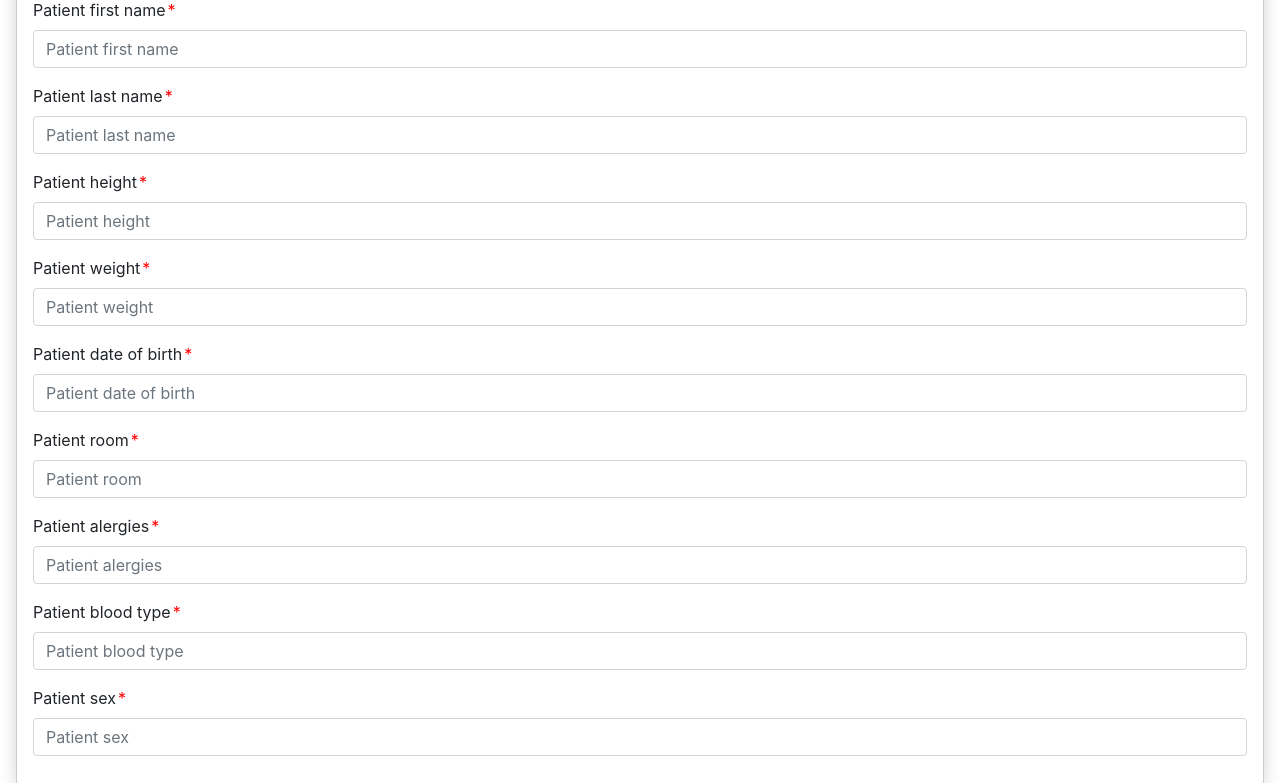
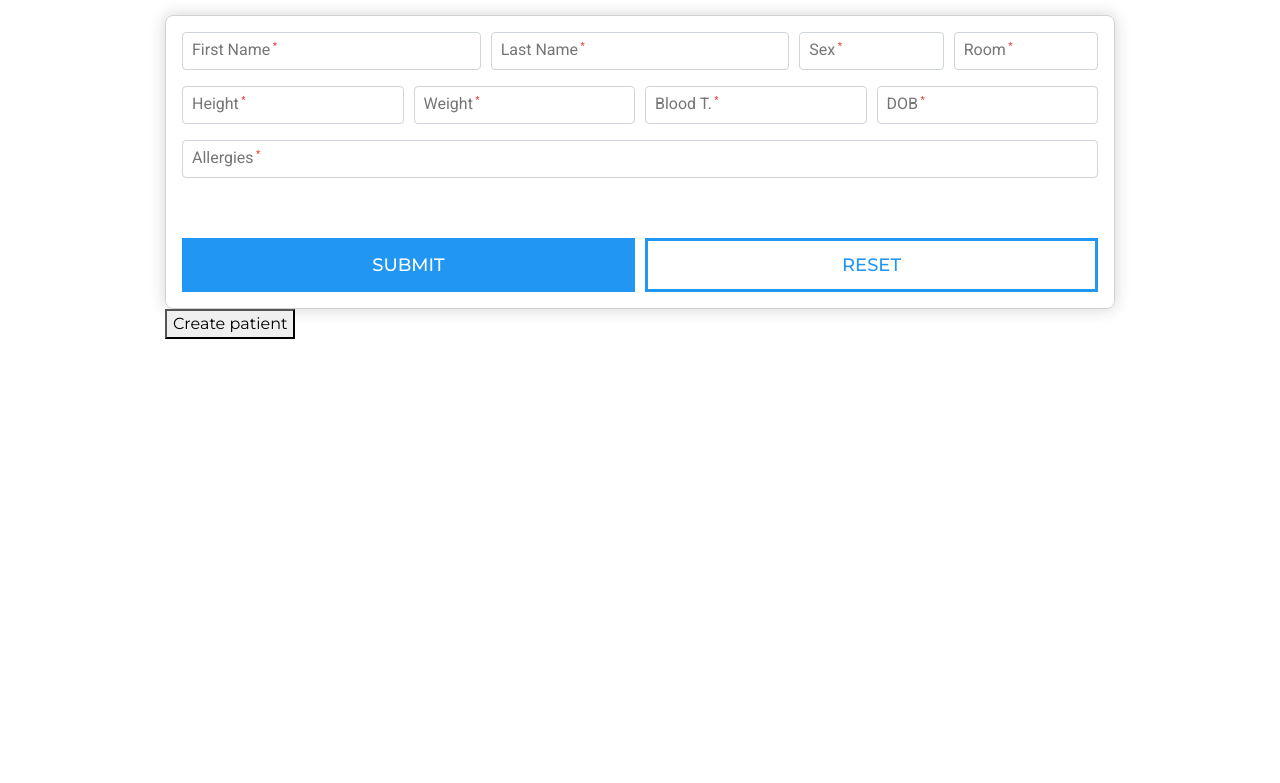
Before and after one commit to Headless-Marionettes/SuperNurseWeb, a website: page create-patient.html in a window 1280 px wide. Shown: the part 155-938 px from the top of the page. After the commit the page ends 800 px from the top, so only its background shows below. Drawn offline with nearby package versions, Linux system fonts and the light colour scheme; files that its build step writes are made by us from their sources.

Commit message:
added styles to create-patient page

```diff
--- a/create-patient.html
+++ b/create-patient.html
@@ -2,161 +2,151 @@
 <html lang="en">
 
 <head>
-    <title>Bootstrap Example</title>
 <meta charset="utf-8">
-    <meta name="viewport" content="width=device-width, initial-scale=1">
-    <link rel="stylesheet" href="https://maxcdn.bootstrapcdn.com/bootstrap/4.3.1/css/bootstrap.min.css">
+<meta name="viewport" content="width=device-width, initial-scale=1.0" />
+<title>Super Nurse | Create Patient</title>
+<link href="./css/bootstrap.css" rel="stylesheet" type="text/css" />
+<link href="./css/bootstrap-grid.css" rel="stylesheet" type="text/css" />
+<link href="./css/bootstrap-reboot.css" rel="stylesheet" type="text/css" />
+
+<link href="./css/styles.css" rel="stylesheet" type="text/css" />
+<link href="https://fonts.googleapis.com/css?family=Montserrat:400,500|Roboto:400,500&display=swap" rel="stylesheet">
+
+<script src="https://code.jquery.com/jquery-3.3.1.slim.min.js" integrity="sha384-q8i/X+965DzO0rT7abK41JStQIAqVgRVzpbzo5smXKp4YfRvH+8abtTE1Pi6jizo" crossorigin="anonymous"></script>
+<script src="https://cdnjs.cloudflare.com/ajax/libs/popper.js/1.14.7/umd/popper.min.js" integrity="sha384-UO2eT0CpHqdSJQ6hJty5KVphtPhzWj9WO1clHTMGa3JDZwrnQq4sF86dIHNDz0W1" crossorigin="anonymous"></script>
 <script src="https://ajax.googleapis.com/ajax/libs/jquery/3.4.1/jquery.min.js"></script>
-    <script src="https://cdnjs.cloudflare.com/ajax/libs/popper.js/1.14.7/umd/popper.min.js"></script>
-    <script src="https://maxcdn.bootstrapcdn.com/bootstrap/4.3.1/js/bootstrap.min.js"></script>
-    <script src="https://ajax.googleapis.com/ajax/libs/jquery/3.1.0/jquery.min.js"></script>
-    <style>
-        .user-info {
-            margin-left: 1rem;
-            margin-right: 1rem;
-            flex: 0 0 30%;
-            padding: 1rem;
-            border-radius: 0.5rem;
-            border: 0.0625rem solid #ccc;
-            box-shadow: 0 0 1rem rgba(33, 33, 33, .2);
-        }
 
-        .creditCardForm {
-            margin-right: 1rem;
-            flex: 1;
-            min-width: 40%;
-        }
+<link rel="stylesheet" href="https://cdnjs.cloudflare.com/ajax/libs/font-awesome/4.7.0/css/font-awesome.min.css">
+<script src="js/bootstrap.bundle.js"></script>
 
-        .user-info label::after {
-            content: "*";
-            color: red;
-            margin-left: 2px
-        }
-
-        .creditCardForm label::after {
-            content: "*";
-            color: red;
-            margin-left: 2px
-        }
-
-        .info-with-navigation-bar {
-            display: flex;
-            flex-direction: column;
-        }
-
-        .navigation-bar {
-            display: flex;
-            width: 100%;
-            justify-content: space-between;
-        }
-
-        .navigation-bar button {
-            margin-top: 2rem;
-            margin-right: 1rem;
-            margin-left: 1rem;
-        }
-
-        .user-info {
-            margin-top: 2rem;
-        }
-    </style>
 </head>
 
-<body>
-    <nav class="navbar navbar-dark navbar-expand-md bg-dark">
-        <a class="navbar-brand" href="#">Super Nurse</a>
-        <button class="navbar-toggler" type="button" data-toggle="collapse" data-target="#navbarTogglerDemo02" aria-controls="navbarTogglerDemo02" aria-expanded="false" aria-label="Toggle navigation">
-                    <img src="./images/menu-button-of-three-horizontal-lines.png" alt="" class="hamburger-icon">
+<body class="create-patient-page">
+<nav class="navbar navbar-dark navbar-expand-md ">
+    <a class="navbar-brand mobile" href="#">
+        <img src="./images/nurse-logo2.png" width="30" height="30" class="d-inline-block align-top" alt="">
+        Super Nurse
+    </a>
+    <button class="navbar-toggler collapsed" type="button" data-toggle="collapse" data-target="#navbarCollapse" aria-controls="navbarCollapse" aria-expanded="false" aria-label="Toggle navigation">
+        <span class="navbar-toggler-icon"></span>
     </button>
-        <div class="collapse navbar-collapse" id="navbarTogglerDemo02">
-            <form class="navbar-form navbar-left">
-                <div class="input-group">
-                    <input type="text" class="form-control" placeholder="Search" name="search">
-                    <div class="input-group-btn">
-                        <button class="btn btn-default" type="submit">
-                                      <i class="glyphicon glyphicon-search"></i>
-                                    </button>
-                    </div>
-                </div>
-            </form>
-            <ul class="nav navbar-nav navbar-right">
-                <li><a href="./create-patient.html">Create patient</a></li>
+    <div class="collapse navbar-collapse no-gutters" id="navbarCollapse">
+        <a class="navbar-brand desktop" href="#">
+            <img src="./images/nurse-logo2.png" width="30" height="30" class="d-inline-block align-top" alt="">
+            Super Nurse
+        </a>
+        <ul class="nav navbar-nav">
             <li><a href="./patients-list.html">View Patients</a></li>
             <li><a href="./index.html">Log out</a></li>
         </ul>
     </div>
-        <!-- </div> -->
 </nav>
+<div class="container">
+    <h1>Create patient</h1>
 
-    <h1 class="banner">Create patient</h1>
-
+    <div class="container form-wrapper">
         <form id="userInfo" class="user-info" novalidate>
+            <div class="three-col-fields">
                 <div class="form-group">
-            <label for="patientFirstName">Patient first name</label>
-            <input type="text" class="form-control" id="patientFirstName" placeholder="Patient first name">
+                    <div class="input-wrapper">
+                        <input type="text" class="form-control" id="patientFirstName" placeholder=" ">
+                        <label for="patientFirstName" class="form-label required">First Name</label>
+                    </div>
                     <div class="invalid-feedback">
                         Patient first name cannot be empty
                     </div>
                 </div>
                 <div class="form-group">
-            <label for="patientLastName">Patient last name</label>
-            <input type="text" class="form-control" id="patientLastName" placeholder="Patient last name">
+                    <div class="input-wrapper">
+                        <input type="text" class="form-control" id="patientLastName" placeholder=" ">
+                        <label for="patientLastName" class="form-label required">Last Name</label>
+                    </div>
                     <div class="invalid-feedback">
                         Patient last name cannot be empty
                     </div>
                 </div>
+
+                <div class="two-col-fields">
                     <div class="form-group">
-            <label for="patientHeight">Patient height</label>
-            <input type="text" class="form-control" id="patientHeight" placeholder="Patient height">
+                        <div class="input-wrapper">
+                            <input type="text" class="form-control" id="patientSex" placeholder=" ">
+                            <label for="patientSex" class="form-label required">Sex</label>
+                        </div>
+                        <div class="invalid-feedback">
+                            Patient sex cannot be empty
+                        </div>
+                    </div>
+
+                    <div class="form-group">
+                        <div class="input-wrapper">
+                            <input type="text" class="form-control" id="patientRoom" placeholder=" ">
+                            <label for="patientRoom" class="form-label required">Room</label>
+                        </div>
+                        <div class="invalid-feedback">
+                            Patient room cannot be empty
+                        </div>
+                    </div>
+                </div>
+
+            </div>
+            <div class="two-col-fields">
+                <div class="two-col-fields">
+                    <div class="form-group">
+                        <div class="input-wrapper">
+                            <input type="text" class="form-control" id="patientHeight" placeholder=" ">
+                            <label for="patientHeight" class="form-label required">Height</label>
+                        </div>
                         <div class="invalid-feedback">
                             Patient height cannot be empty
                         </div>
                     </div>
                     <div class="form-group">
-            <label for="patientWeight">Patient weight</label>
-            <input type="text" class="form-control" id="patientWeight" placeholder="Patient weight">
+                        <div class="input-wrapper">
+                            <input type="text" class="form-control" id="patientWeight" placeholder=" ">
+                            <label for="patientWeight" class="form-label required">Weight</label>
+                        </div>
                         <div class="invalid-feedback">
                             Patient weight cannot be empty
                         </div>
                     </div>
+                </div>
+                <div class="two-col-fields">
                     <div class="form-group">
-            <label for="patientDateOfBirth">Patient date of birth</label>
-            <input type="text" class="form-control" id="patientDateOfBirth" placeholder="Patient date of birth">
+                        <div class="input-wrapper">
+                            <input type="text" class="form-control" id="patientBloodType" placeholder=" ">
+                            <label for="patientBloodType" class="form-label required">Blood T.</label>
+                        </div>
+                        <div class="invalid-feedback">
+                            Patient blood type cannot be empty
+                        </div>
+                    </div>
+                    <div class="form-group">
+                        <div class="input-wrapper">
+                            <input type="text" class="form-control" id="patientDateOfBirth" placeholder=" ">
+                            <label for="patientDateOfBirth" class="form-label required">DOB</label>
+                        </div>
                         <div class="invalid-feedback">
                             Patient date of birth cannot be empty
                         </div>
                     </div>
-        <div class="form-group">
-            <label for="patientRoom">Patient room</label>
-            <input type="text" class="form-control" id="patientRoom" placeholder="Patient room">
-            <div class="invalid-feedback">
-                Patient room cannot be empty
                 </div>
             </div>
 
             <div class="form-group">
-            <label for="patientAlergies">Patient alergies</label>
-            <input type="text" class="form-control" id="patientAlergies" placeholder="Patient alergies">
-        </div>
-
-        <div class="form-group">
-            <label for="patientBloodType">Patient blood type</label>
-            <input type="text" class="form-control" id="patientBloodType" placeholder="Patient blood type">
-            <div class="invalid-feedback">
-                Patient blood type cannot be empty
+                <div class="input-wrapper">
+                    <input type="text" class="form-control" id="patientAlergies" placeholder=" ">
+                    <label for="patientAlergies" class="form-label required">Allergies</label>
                 </div>
             </div>
 
-        <div class="form-group">
-            <label for="patientSex">Patient sex</label>
-            <input type="text" class="form-control" id="patientSex" placeholder="Patient sex">
-            <div class="invalid-feedback">
-                Patient sex cannot be empty
+            <div class="two-col-fields actions">
+                <button type="submit" id="submit-button" class="primary-button">Submit</button>
+                <button type="reset" class="secondary-button">Reset</button>
+            </div>
+        </form>
+        <button type="button" onclick="createPatient()">Create patient</button>
     </div>
 </div>
-    </form>
-
-    <button type="button" onclick="createPatient()">Create patient</button>
 </body>
 <script src="js/create-patient.js"></script>
 
--- a/js/login.scss.js
+++ b/js/login.scss.js
@@ -1,6 +1,6 @@
 var load = function() {
     window.localStorage.removeItem("token");
-}
+};
 
 $("#sign-in-form").each(function() {
     var form = this;
--- a/scss/_import.scss
+++ b/scss/_import.scss
@@ -7,3 +7,4 @@
 @import 'login-page/module';
 @import 'patients-list-page/module';
 @import 'patient-profile-page/module';
+@import 'create-patient/module';
--- /dev/null
+++ b/scss/create-patient/_create-patient-page.scss
@@ -0,0 +1,63 @@
+//_login-page.scss - contains scss styles for
+//login page, which will be converted to css
+//
+// Author: Ignat
+
+@mixin create-patient-page\apply() {
+  .user-info {
+    padding: rem-calc(16) rem-calc(16) rem-calc(16);
+    border-radius: rem-calc(8);
+    border: rem-calc(1) solid get-color('light-grey');
+    box-shadow: 0 0 1rem rgba(33, 33, 33, .2);
+  }
+
+  .form-wrapper{
+    @include spacing\apply('create-pat.form.outer', $types: ('padding'), $sides: ('right', 'left'));
+
+  }
+
+  h1{
+    margin: rem-calc(20) 0;
+    color: get-color('primary-dark');
+
+    @include media-query\apply('large') {
+      margin: rem-calc(30) 0;
+    }
+  }
+
+  .input-wrapper {
+    position: relative;
+    display: flex;
+    order: -1;
+  }
+
+  .form-label {
+    position: absolute;
+    transform: translate(10px, 6px) scale(1);
+    color: get-color('grey');
+    font-weight: 300;
+  }
+
+  .form-control {
+
+    &:focus,
+    &:not(:placeholder-shown) {
+      + .form-label {
+        transform: translate(0px, -7px) scale(.60);
+        color: get-color('primary-dark');
+        font-weight: 400;
+      }
+    }
+  }
+
+  .actions{
+    @include spacing\apply('create-pat.form.actions', $types: ('margin'), $sides: ('top'));
+
+
+    * {
+      @include media-query\apply('medium') {
+        margin-bottom: 0;
+      }
+    }
+  }
+}
--- /dev/null
+++ b/scss/create-patient/_module.scss
@@ -0,0 +1,9 @@
+//_module.scss - used for import _patients-list-page.scss file
+//
+// Author:
+@import 'create-patient-page';
+
+.create-patient-page {
+  @include nav-bar\apply();
+  @include create-patient-page\apply()
+}
--- a/scss/patients-list-page/_nav-bar.scss
+++ b/scss/patients-list-page/_nav-bar.scss
@@ -1,4 +1,4 @@
-@mixin search-nav-bar\apply() {
+@mixin nav-bar\apply() {
   .navbar {
     background-color: get-color('primary');
     position: sticky;
@@ -48,18 +48,6 @@
       }
     }
 
-    .btn-outline-secondary {
-      border-color: get-color('primary-light');
-
-      &:hover {
-        background: get-color('primary-dark');
-      }
-    }
-
-    .fa-search {
-      color: get-color('primary-light');
-    }
-
     .navbar-nav {
       margin-top: rem-calc(10);
       @include media-query\apply('large') {
@@ -70,6 +58,22 @@
         margin-right: rem-calc(10);
       }
     }
-
   }
 }
+
+
+@mixin search-nav-bar\apply() {
+  @include nav-bar\apply();
+
+  .btn-outline-secondary {
+    border-color: get-color('primary-light');
+
+    &:hover {
+      background: get-color('primary-dark');
+    }
+  }
+
+  .fa-search {
+    color: get-color('primary-light');
+  }
+}
--- a/scss/settings/contexts/_font.scss
+++ b/scss/settings/contexts/_font.scss
@@ -133,8 +133,8 @@ $font-size-context: (
   'footer': 'micro.5',
   'form': (
     'label': (
-      'small': 'base.3',
-      'large': 'base.5'
+      'small': 'micro.7',
+      'large': 'base.1'
     ),
     'fieldset': (
       'small': 'base.5',
--- a/scss/settings/contexts/_spacing.scss
+++ b/scss/settings/contexts/_spacing.scss
@@ -105,5 +105,20 @@ $spacing-context: (
       'large': 'base.lr',
       'xlarge': 'base.xxl'
     )
+  ),
+  'create-pat': (
+    'form': (
+      'outer': (
+        'small': 'micro.xl',
+        'medium': 'base.sm',
+        'large': 'grand.xl',
+        'xlarge': 'xgrand.sm'
+      ),
+      'actions': (
+        'small': 'base.sm',
+        'large': 'base.xl',
+        'xlarge': 'grand.md'
+      )
+    )
   )
 )
```
Also changed, not shown: js/create-patient.js (line endings or trailing spaces), js/dist/create-patient.min.js. Lines whose indentation alone changed are shown as unchanged.
